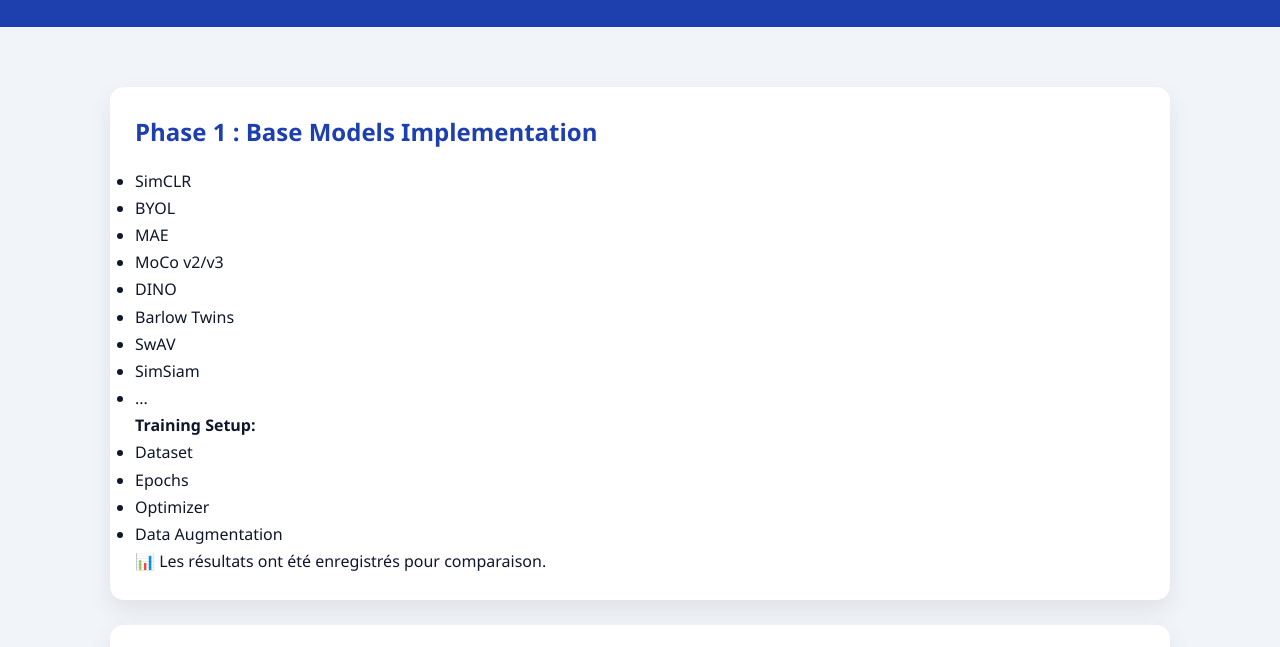
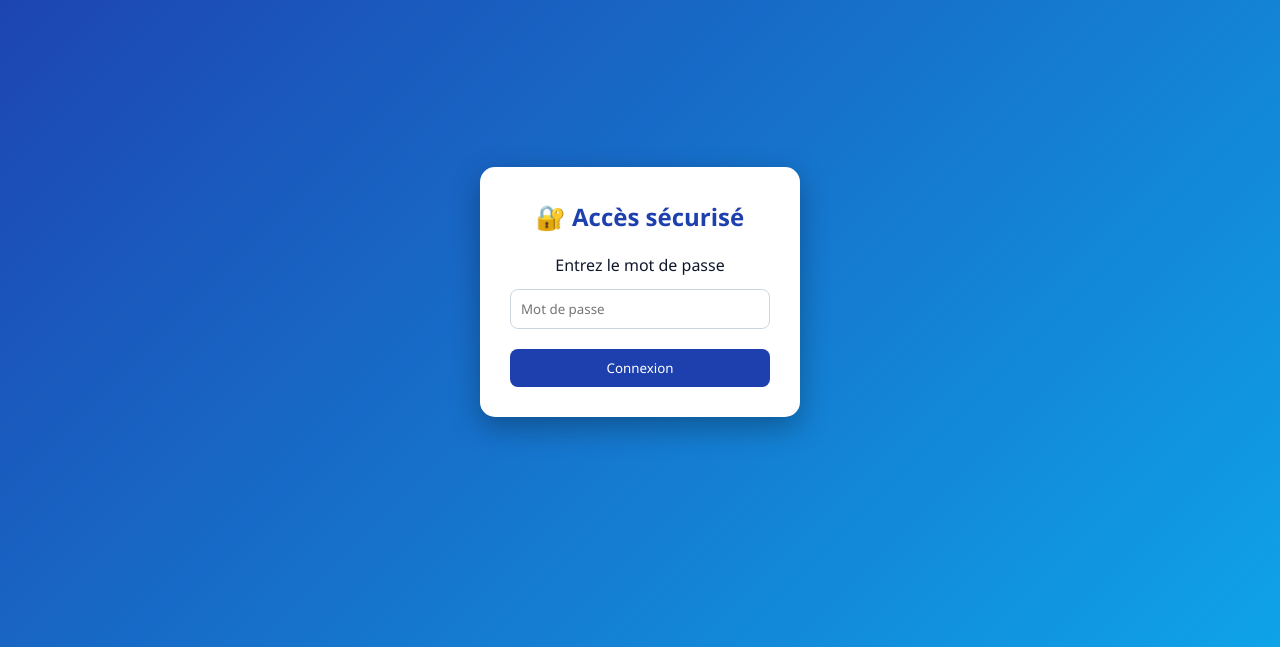
Before and after one commit to HsslBT/HsllBT, a plain HTML site: page index.html in a window 1280 px wide. Shown: the part 108-755 px from the top of the page. Drawn offline with Linux system fonts and the light colour scheme.

Commit message:
Update index.html
Signed-off-by: HsslBT <albumpro142@gmail.com>

```diff
--- a/index.html
+++ b/index.html
@@ -114,10 +114,66 @@ footer{
 
 }
 
+#loginScreen{
+    position:fixed;
+    top:0; left:0;
+    width:100%;
+    height:100%;
+    background:linear-gradient(135deg, #1e40af, #0ea5e9);
+    display:flex;
+    align-items:center;
+    justify-content:center;
+    z-index:9999;
+}
+
+.login-box{
+    background:white;
+    padding:30px;
+    border-radius:15px;
+    text-align:center;
+    width:320px;
+    box-shadow:0 10px 30px rgba(0,0,0,0.3);
+}
+
+.login-box h2{
+    margin-bottom:15px;
+    color:#1e40af;
+}
+
+.login-box input{
+    width:100%;
+    padding:10px;
+    margin:10px 0;
+    border-radius:8px;
+    border:1px solid #cbd5e1;
+    outline:none;
+}
+
+.login-box button{
+    width:100%;
+}
+
+#error{
+    color:#dc2626;
+    font-size:14px;
+    margin-top:8px;
+    display:none;
+}
+
+
 </style>
 </head>
 
 <body>
+<div id="loginScreen">
+    <div class="login-box">
+        <h2>🔐 Accès sécurisé</h2>
+        <p>Entrez le mot de passe</p>
+        <input type="password" id="passwordInput" placeholder="Mot de passe">
+        <button onclick="checkPassword()">Connexion</button>
+        <div id="error">❌ Mot de passe incorrect</div>
+    </div>
+</div>
 
 <header>
 <h1>Hybrid SSL Model for Retinal Images</h1>
@@ -133,11 +189,6 @@ footer{
 <li>SimCLR</li>
 <li>BYOL</li>
 <li>MAE</li>
-<li>MoCo v2/v3</li>
-<li>DINO</li>
-<li>Barlow Twins</li>
-<li>SwAV</li>
-<li>SimSiam</li>
 <li>...</li>
 </ul>
 
@@ -311,6 +362,19 @@ while improving robustness across devices.
 </footer>
 
 <script>
+const PASSWORD = "Hybrid2026";
+
+function checkPassword(){
+    const input = document.getElementById("passwordInput").value;
+    const error = document.getElementById("error");
+
+    if(input === PASSWORD){
+        document.getElementById("loginScreen").style.display = "none";
+    }else{
+        error.style.display = "block";
+    }
+}
+
 function toggleWhy(){
     document.getElementById("whySection").classList.toggle("hidden");
 }
```
